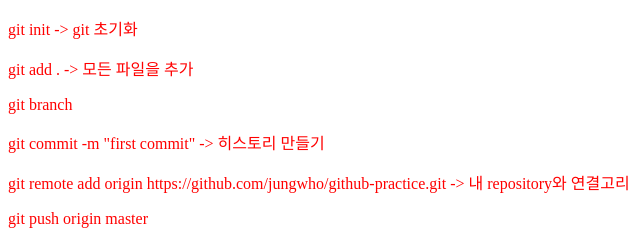
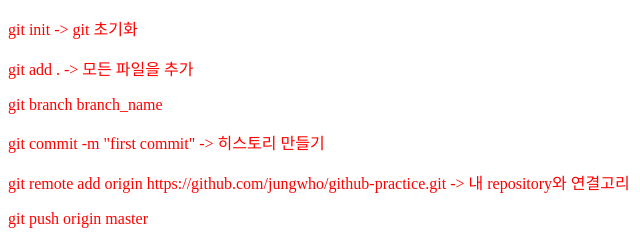
Before and after one commit to jungwho/github-practice, a plain HTML site: page index.html in a window 1280 px wide. Shown: the full height of the page, 0-640 px from the left. Drawn offline with Linux system fonts and the light colour scheme.

Commit message:
branch commit

```diff
--- a/index.html
+++ b/index.html
@@ -9,7 +9,7 @@
         <p>git init -> git 초기화</p>
         <p>git add . -> 모든 파일을 추가</p>
 
-        <p>git branch</p>
+        <p>git branch branch_name</p>
 
         <p>git commit -m "first commit" -> 히스토리 만들기</p>
         <p>git remote add origin https://github.com/jungwho/github-practice.git -> 내 repository와 연결고리</p>
```
